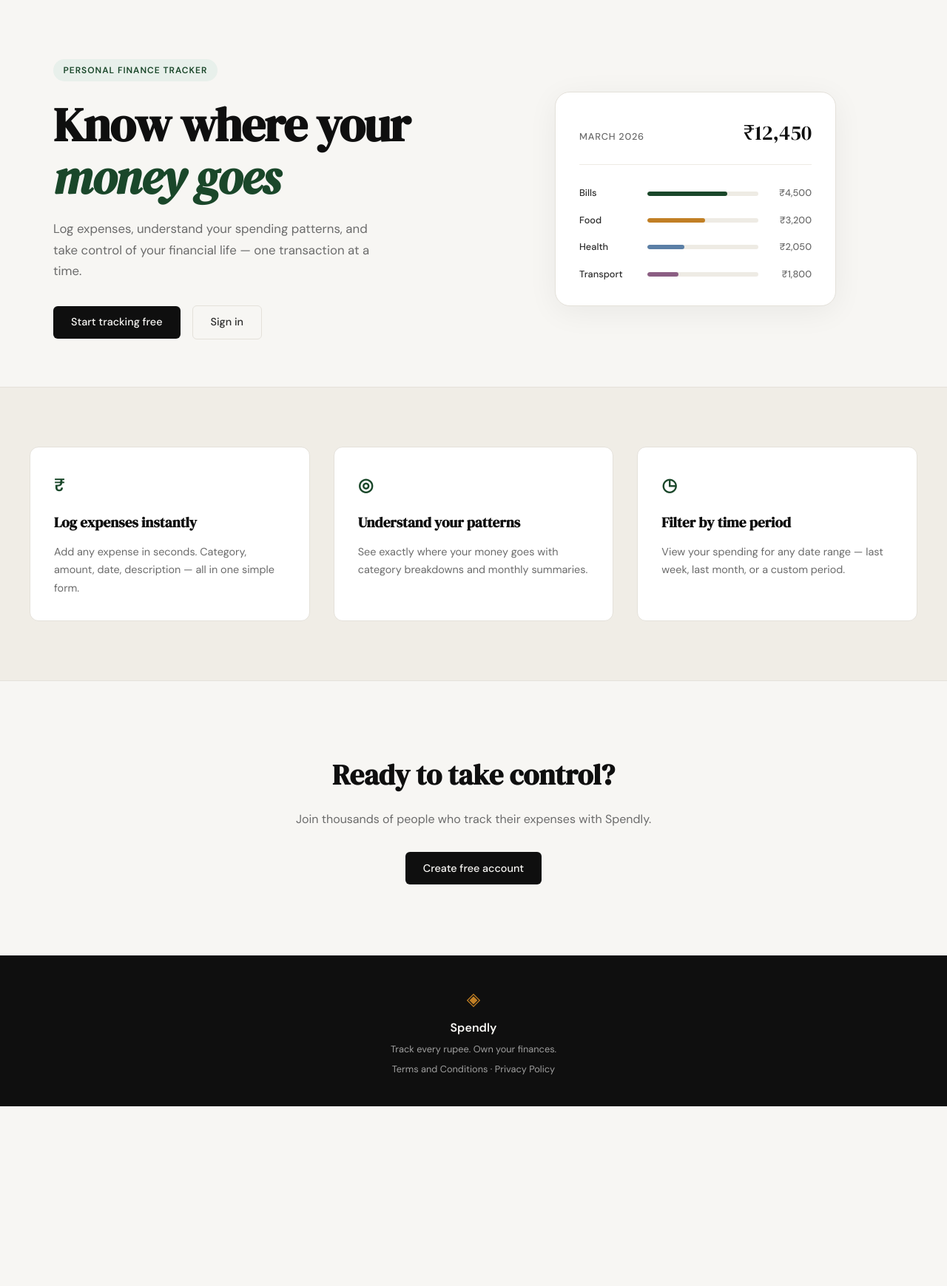
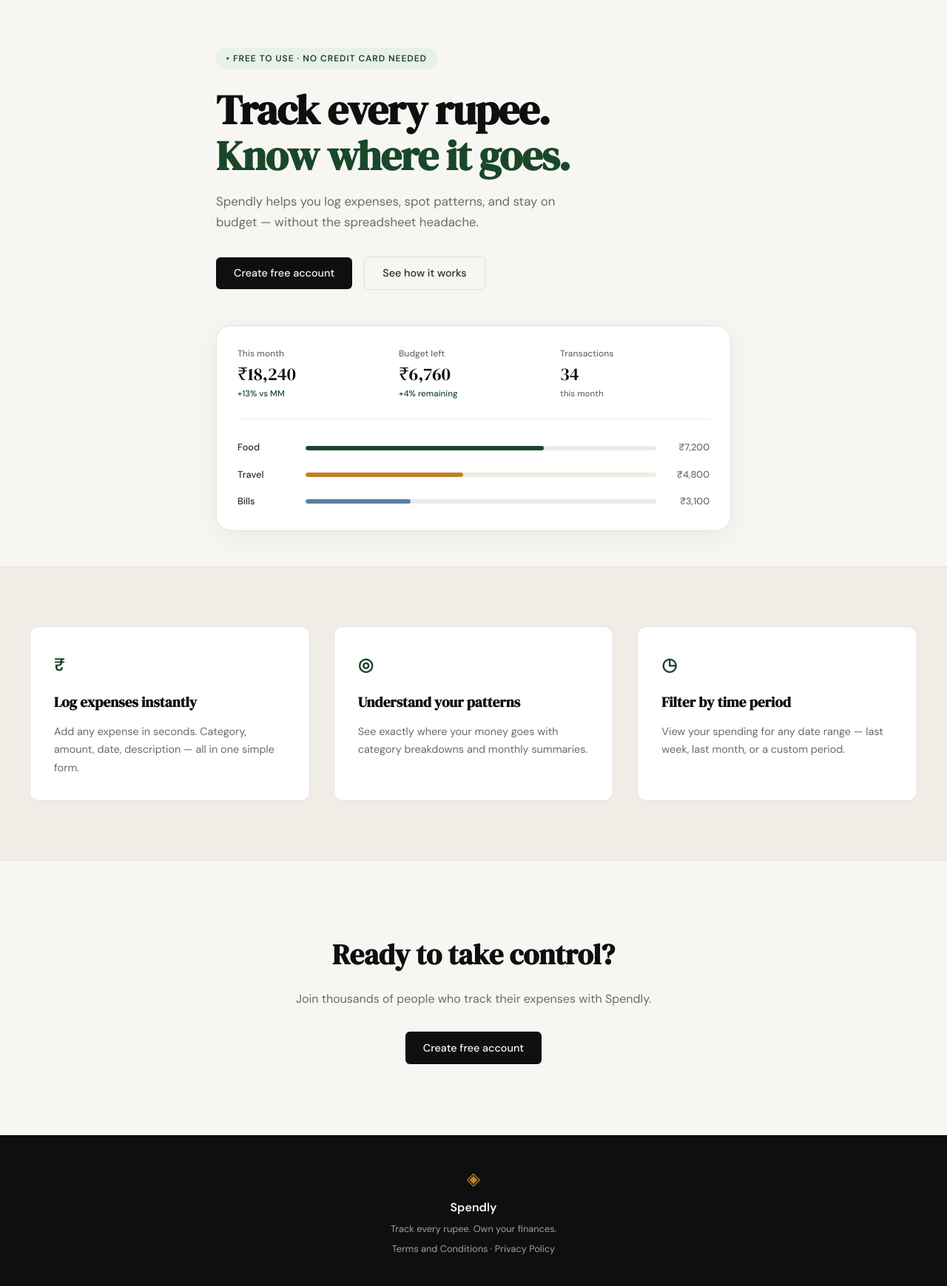
Before and after one commit to varshilgandhi/Claude-Learning, a Flask app: page / in a window 1280 px wide. Shown: the part 61-1800 px from the top of the page at 74% size. Before the commit the page ends 1557 px from the top, so only its background shows below. Run offline with Flask 3, Linux system fonts and the light colour scheme.

Commit message:
landing: redesign hero section to match mockup

```diff
--- /dev/null
+++ b/static/css/landing.css
@@ -0,0 +1,85 @@
+/* ------------------------------------------------------------------ */
+/* Hero overrides for landing page                                     */
+/* ------------------------------------------------------------------ */
+
+.hero {
+    display: flex;
+    flex-direction: column;
+    align-items: flex-start;
+    gap: 3rem;
+    padding: 4rem 2rem 3rem;
+    max-width: 760px;
+    margin: 0 auto;
+}
+
+.hero-inner {
+    display: flex;
+    flex-direction: column;
+    align-items: flex-start;
+}
+
+.hero-title {
+    font-size: clamp(2.4rem, 5vw, 3.5rem);
+    margin-bottom: 1rem;
+}
+
+.hero-title .hero-title-green {
+    display: block;
+    color: var(--accent);
+}
+
+.hero-visual {
+    display: block;
+    width: 100%;
+}
+
+/* ------------------------------------------------------------------ */
+/* New mock dashboard card                                             */
+/* ------------------------------------------------------------------ */
+
+.mock-dashboard {
+    background: var(--paper-card);
+    border: 1px solid var(--border);
+    border-radius: var(--radius-lg);
+    padding: 1.75rem;
+    width: 100%;
+    box-shadow: 0 8px 40px rgba(0, 0, 0, 0.06);
+}
+
+.mock-stats {
+    display: grid;
+    grid-template-columns: repeat(3, 1fr);
+    gap: 1rem;
+    margin-bottom: 1.75rem;
+    padding-bottom: 1.5rem;
+    border-bottom: 1px solid var(--border-soft);
+}
+
+.mock-stat {
+    display: flex;
+    flex-direction: column;
+    gap: 0.2rem;
+}
+
+.mock-stat-label {
+    font-size: 0.75rem;
+    color: var(--ink-muted);
+    font-weight: 500;
+}
+
+.mock-stat-value {
+    font-family: var(--font-display);
+    font-size: 1.5rem;
+    color: var(--ink);
+    line-height: 1.2;
+}
+
+.mock-stat-sub {
+    font-size: 0.72rem;
+    color: var(--accent);
+    font-weight: 500;
+}
+
+.mock-stat-sub.neutral {
+    color: var(--ink-muted);
+}
--- a/templates/landing.html
+++ b/templates/landing.html
@@ -1,60 +1,69 @@
 {% extends "base.html" %}
 
 {% block title %}Spendly — Track Every Rupee{% endblock %}
+
+{% block head %}
+<link rel="stylesheet" href="{{ url_for('static', filename='css/landing.css') }}">
+{% endblock %}
 
 {% block content %}
 
 <section class="hero">
     <div class="hero-inner">
-        <div class="hero-badge">Personal Finance Tracker</div>
+        <div class="hero-badge">• Free to use &middot; No credit card needed</div>
         <h1 class="hero-title">
-            Know where your<br>
-            <em>money goes</em>
+            Track every rupee.
+            <span class="hero-title-green">Know where it goes.</span>
         </h1>
         <p class="hero-subtitle">
-            Log expenses, understand your spending patterns,
-            and take control of your financial life —
-            one transaction at a time.
+            Spendly helps you log expenses, spot patterns, and stay
+            on budget — without the spreadsheet headache.
         </p>
         <div class="hero-actions">
-            <a href="{{ url_for('register') }}" class="btn-primary">Start tracking free</a>
-            <a href="{{ url_for('login') }}" class="btn-ghost">Sign in</a>
+            <a href="{{ url_for('register') }}" class="btn-primary">Create free account</a>
+            <a href="#" class="btn-ghost">See how it works</a>
         </div>
     </div>
     <div class="hero-visual">
-        <div class="mock-card">
-            <div class="mock-card-header">
-                <span class="mock-label">March 2026</span>
-                <span class="mock-total">₹12,450</span>
+        <div class="mock-dashboard">
+            <div class="mock-stats">
+                <div class="mock-stat">
+                    <span class="mock-stat-label">This month</span>
+                    <span class="mock-stat-value">₹18,240</span>
+                    <span class="mock-stat-sub">+13% vs MM</span>
+                </div>
+                <div class="mock-stat">
+                    <span class="mock-stat-label">Budget left</span>
+                    <span class="mock-stat-value">₹6,760</span>
+                    <span class="mock-stat-sub">+4% remaining</span>
+                </div>
+                <div class="mock-stat">
+                    <span class="mock-stat-label">Transactions</span>
+                    <span class="mock-stat-value">34</span>
+                    <span class="mock-stat-sub neutral">this month</span>
+                </div>
             </div>
             <div class="mock-bars">
                 <div class="mock-bar-row">
+                    <span class="mock-cat">Food</span>
+                    <div class="mock-bar-track">
+                        <div class="mock-bar" style="width: 68%"></div>
+                    </div>
+                    <span class="mock-amt">₹7,200</span>
+                </div>
+                <div class="mock-bar-row">
+                    <span class="mock-cat">Travel</span>
+                    <div class="mock-bar-track">
+                        <div class="mock-bar mock-bar-2" style="width: 45%"></div>
+                    </div>
+                    <span class="mock-amt">₹4,800</span>
+                </div>
+                <div class="mock-bar-row">
                     <span class="mock-cat">Bills</span>
                     <div class="mock-bar-track">
-                        <div class="mock-bar" style="width: 72%"></div>
+                        <div class="mock-bar mock-bar-3" style="width: 30%"></div>
                     </div>
-                    <span class="mock-amt">₹4,500</span>
-                </div>
-                <div class="mock-bar-row">
-                    <span class="mock-cat">Food</span>
-                    <div class="mock-bar-track">
-                        <div class="mock-bar mock-bar-2" style="width: 52%"></div>
-                    </div>
-                    <span class="mock-amt">₹3,200</span>
-                </div>
-                <div class="mock-bar-row">
-                    <span class="mock-cat">Health</span>
-                    <div class="mock-bar-track">
-                        <div class="mock-bar mock-bar-3" style="width: 33%"></div>
-                    </div>
-                    <span class="mock-amt">₹2,050</span>
-                </div>
-                <div class="mock-bar-row">
-                    <span class="mock-cat">Transport</span>
-                    <div class="mock-bar-track">
-                        <div class="mock-bar mock-bar-4" style="width: 28%"></div>
-                    </div>
-                    <span class="mock-amt">₹1,800</span>
+                    <span class="mock-amt">₹3,100</span>
                 </div>
             </div>
         </div>
```
